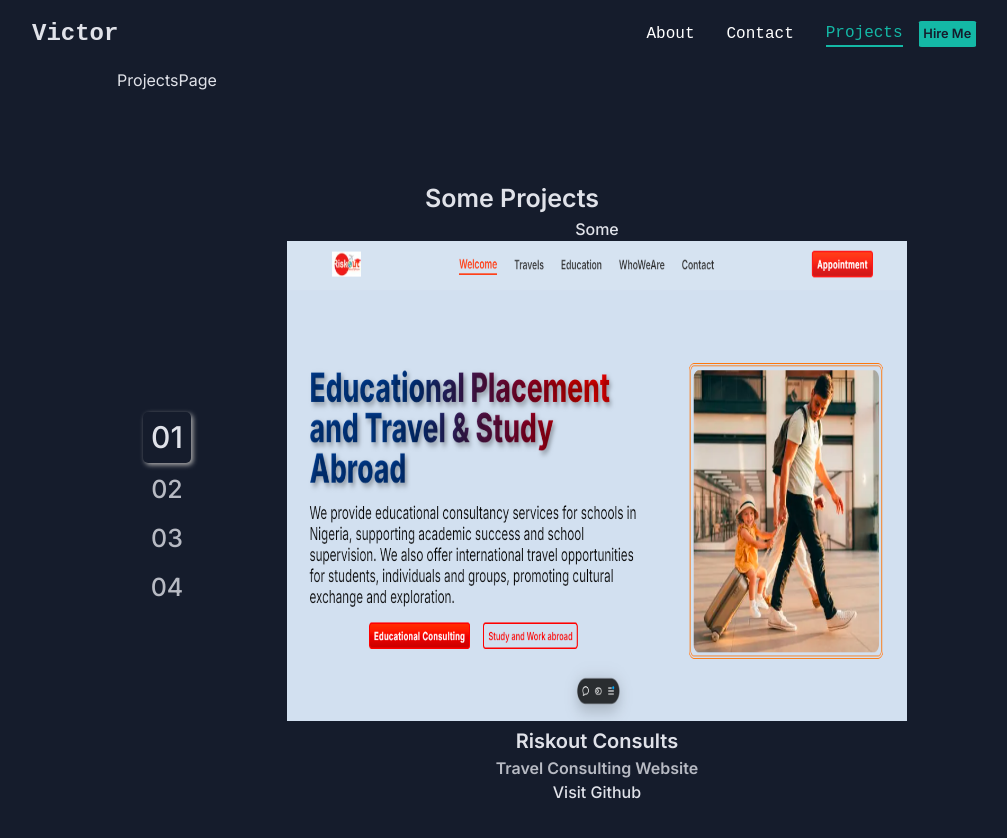
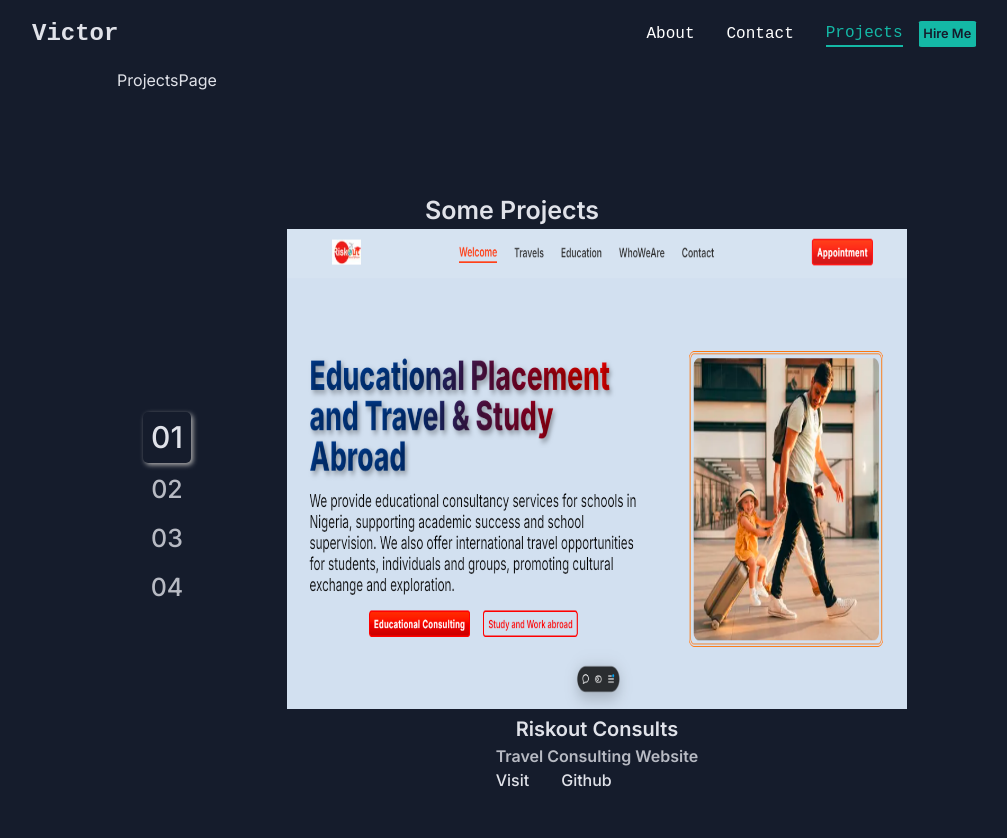
Before and after one commit to VictorKingsHub/victor_portfolio, a Next.js app: page /projects in a window 1280 px wide. Shown: the top 838 px of the page, without its empty margins (128-1135 px from the left). Built offline with nearby package versions, Linux system fonts and the light colour scheme.

Commit message:
project hero

```diff
--- a/ui/about/projects/Project.module.css
+++ b/ui/about/projects/Project.module.css
@@ -174,3 +174,8 @@
     }
 
 }
+.a{
+    display: flex;
+    flex-direction: row;
+    gap: 2rem;
+}
--- a/ui/about/projects/Project.tsx
+++ b/ui/about/projects/Project.tsx
@@ -85,9 +85,6 @@
           })}
         </div>
         <div className={styles.answer}>
-          <h1 className='w-full text-center mb-5 text-yellow-300'>
-            Some
-          </h1>
           {data.map(ans => {
             return (
               <div className={styles.allAnswer} key={ans.id}>
@@ -105,7 +102,7 @@
                     <div className={styles.answerText}>
                       <h1 className={styles.title}> {ans.title} </h1>
                       <p className={styles.desc}>{ans.desc}</p>
-                      <div>
+                      <div className={styles.a}>
                         <a
                           href={ans.link}
                           target='_blank'
```
